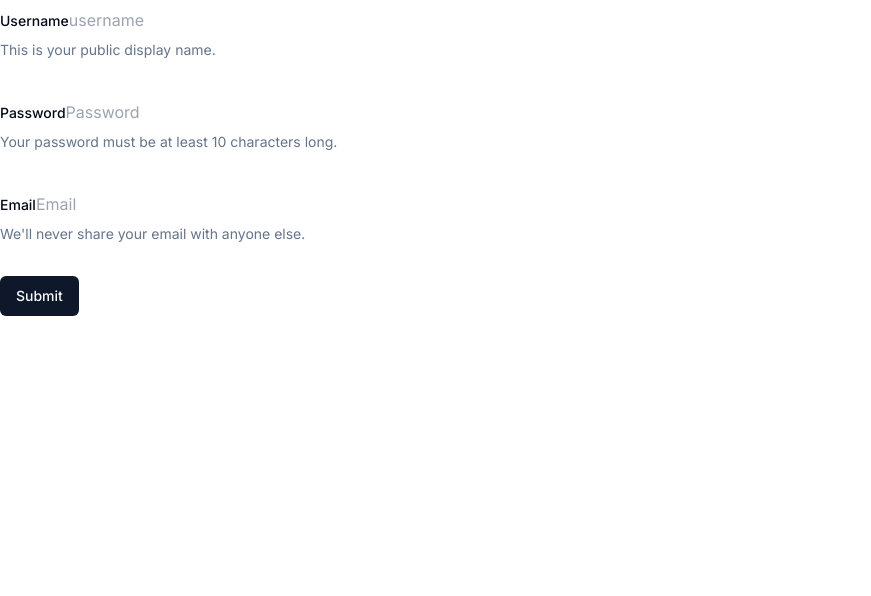
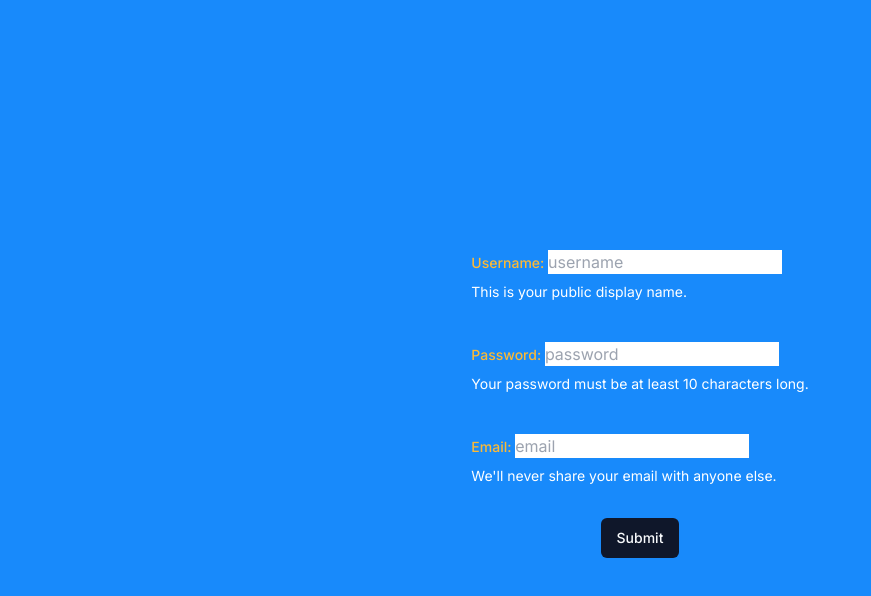
Before and after one commit to shrithan1/baby-dev-1, a Next.js app: page / in a window 1280 px wide. Shown: the top 596 px of the page, without its empty margins (0-871 px from the left). Built offline with nearby package versions, Linux system fonts and the light colour scheme.

Commit message:
added centering and colors

```diff
--- a/app/globals.css
+++ b/app/globals.css
@@ -4,10 +4,10 @@
 
 @layer base {
   :root {
-    --background: 0 0% 100%;
-    --foreground: 222.2 84% 4.9%;
+    --background: 210 97% 54%;
+    --foreground: 40 98% 60%;
 
-    --card: 0 0% 100%;
+    --card: 100 0% 100%;
     --card-foreground: 222.2 84% 4.9%;
 
     --popover: 0 0% 100%;
@@ -20,7 +20,7 @@
     --secondary-foreground: 222.2 47.4% 11.2%;
 
     --muted: 210 40% 96.1%;
-    --muted-foreground: 215.4 16.3% 46.9%;
+    --muted-foreground: 0 16.3% 100%;
 
     --accent: 210 40% 96.1%;
     --accent-foreground: 222.2 47.4% 11.2%;
--- a/app/page.tsx
+++ b/app/page.tsx
@@ -43,13 +43,17 @@ export default function ProfileForm() {
 
   return (
     <Form {...form}>
-      <form onSubmit={form.handleSubmit(onSubmit)} className="space-y-8">
+      <div className="flex justify-center items-center h-screen">
+        <form
+          onSubmit={form.handleSubmit(onSubmit)}
+          className="flex flex-col space-y-8"
+        >
           <FormField
             control={form.control}
             name="username"
             render={({ field }) => (
               <FormItem>
-              <FormLabel>Username</FormLabel>
+                <FormLabel>Username: </FormLabel>
                 <FormControl>
                   <Input placeholder="username" {...field} />
                 </FormControl>
@@ -65,9 +69,9 @@ export default function ProfileForm() {
             name="password"
             render={({ field }) => (
               <FormItem>
-              <FormLabel>Password</FormLabel>
+                <FormLabel>Password: </FormLabel>
                 <FormControl>
-                <Input type="password" placeholder="Password" {...field} />
+                  <Input type="password" placeholder="password" {...field} />
                 </FormControl>
                 <FormDescription>
                   Your password must be at least 10 characters long.
@@ -81,9 +85,9 @@ export default function ProfileForm() {
             name="email"
             render={({ field }) => (
               <FormItem>
-              <FormLabel>Email</FormLabel>
+                <FormLabel>Email: </FormLabel>
                 <FormControl>
-                <Input type="email" placeholder="Email" {...field} />
+                  <Input type="email" placeholder="email" {...field} />
                 </FormControl>
                 <FormDescription>
                   We'll never share your email with anyone else.
@@ -92,8 +96,11 @@ export default function ProfileForm() {
               </FormItem>
             )}
           />
+          <div className="flex items-center justify-center">
             <Button type="submit">Submit</Button>
+          </div>
         </form>
+      </div>
     </Form>
   );
 }
```
Also changed, not shown: components/ui/button.tsx (+11 -11 lines). Lines whose indentation alone changed are shown as unchanged.
